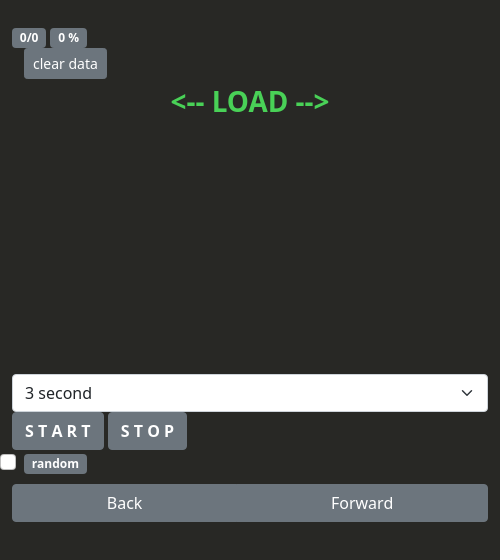
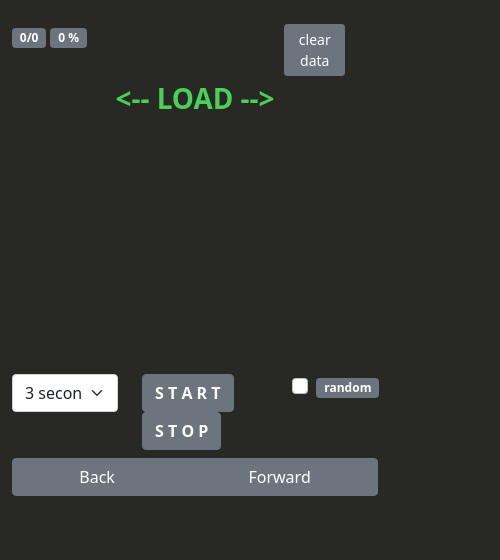
Before and after one commit to EvgenBilyk/smart-english, a plain HTML site: page index.html in a window 390 px wide. Shown: the whole page, 500 px wide, since content can reach past the window. Drawn offline with nearby package versions, Linux system fonts and the light colour scheme; no server answers.

Commit message:
smart-english 3

```diff
--- a/css/style.css
+++ b/css/style.css
@@ -19,3 +19,9 @@ body {
 .translate {
     min-height: 350px;
 }
+
+@media screen and (max-width: 576px) {
+    .container {
+        width: auto;
+    }
+}
--- a/index.html
+++ b/index.html
@@ -21,11 +21,11 @@
     <div class="text_block container mt-3 py-2">
         <div class="translate">
             <div class="row">
-                <div class="col-md-8">
+                <div class="col-8">
                     <span class="badge bg-secondary" id="count_word">0/0</span>
                     <span class="badge bg-secondary" id="count_percent">0 %</span>
                 </div>
-                <div class="form-check col-md-3">
+                <div class="form-check col-3">
                     <button type="button" class="btn btn-secondary btn-sm" id="clear_data">clear data</button>
                 </div>
             </div>
@@ -33,7 +33,7 @@
             <p class="text-center fs-1 fw-bold eng" id="eng_word"></p>
         </div>
         <div class="row">
-            <div class="col-md-4">
+            <div class="col-4">
                 <select class="form-select" id="second" aria-label="Default select example">
                     <option value="1">1 second</option>
                     <option value="2">2 second</option>
@@ -44,11 +44,11 @@
                     <option value="7">7 second</option>
                 </select>
             </div>
-            <div class="col-md-5">
+            <div class="col-5">
                 <button type="button" class="btn btn-secondary fw-bold" id="start">S T A R T</button>
                 <button type="button" class="btn btn-secondary fw-bold" id="stop">S T O P</button>
             </div>
-            <div class="form-check col-md-3">
+            <div class="form-check col-3">
                 <input class="form-check-input" type="checkbox" value="false" id="random">
                 <label class="form-check-label" for="random">
                     <span class="badge bg-secondary">random</span>
@@ -56,7 +56,7 @@
             </div>
         </div>
         <div class="row mt-2">
-            <div class="btn-group col-md-12" role="group" aria-label="Basic mixed styles example">
+            <div class="btn-group col-12" role="group" aria-label="Basic mixed styles example">
                 <button type="button" class="btn btn-secondary" id="back">Back</button>
                 <button type="button" class="btn btn-secondary" id="forward">Forward</button>
             </div>
```
